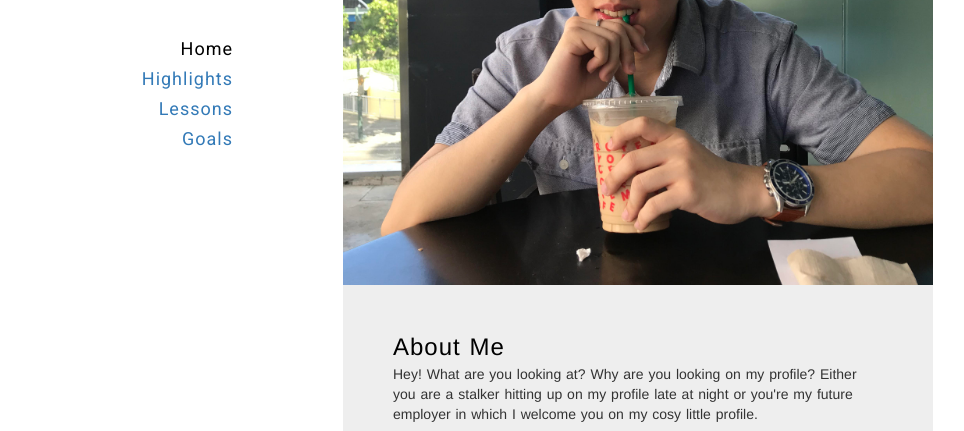
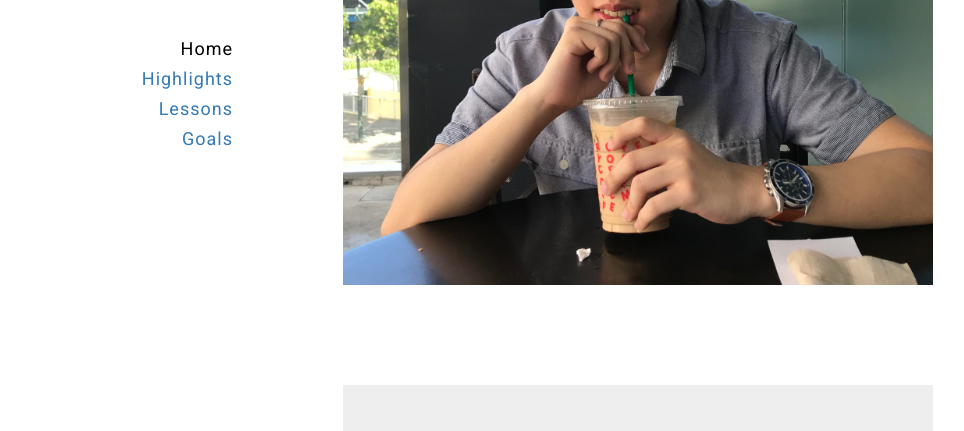
Before and after one commit to kevinxu101/WEBDEVT-01, a plain HTML site: page 01/index.html in a window 1280 px wide. Shown: the part 356-787 px from the top of the page, without its empty margins (142-1106 px from the left). Drawn offline with Linux system fonts and the light colour scheme; a script that the page names is missing.

Commit message:
Update index.html

```diff
--- a/01/index.html
+++ b/01/index.html
@@ -93,7 +93,7 @@
 						<article class="post">
 							<div class="post-media">
 								<a href="single.html">
-									<img src="img/aboutme_xu.jpg" alt="About">
+									<img src="img/aboutme_xu.jpg" alt="About" style="margin-bottom:100px;">
 								</a>
 							</div>
 							<div class="post-content">
```
